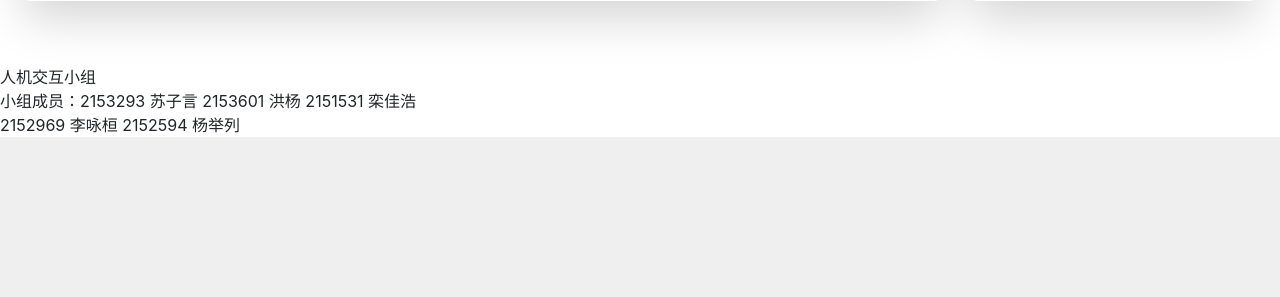
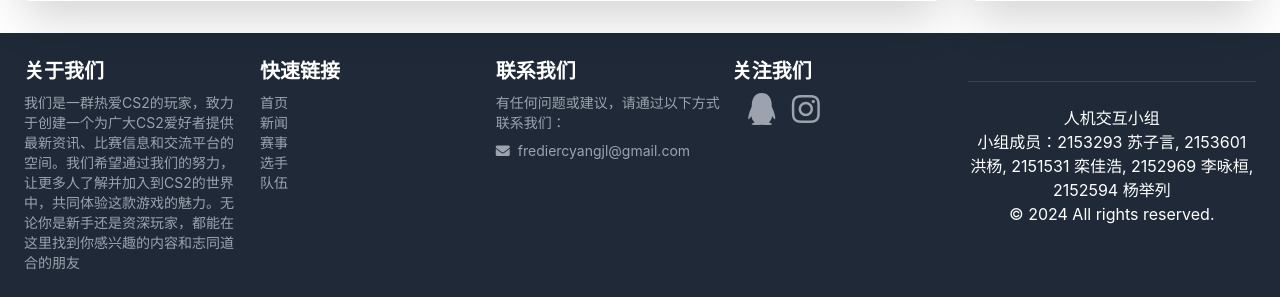
Before and after one commit to down-street/CSINFO, a Django app: page /team_ranking/ in a window 1280 px wide. Shown: the part 1100-1397 px from the top of the page. Before the commit the page ends 1237 px from the top, so only its background shows below. Run offline with Django 5.2, Linux system fonts and the light colour scheme; data comes from the database, SQL or seed files in the repository; both versions use the stored data as it was after the commit; some libraries are stand-ins or nearby versions.

Commit message:
fix bugs

```diff
--- a/cs2_news_app/templates/team_ranking.html
+++ b/cs2_news_app/templates/team_ranking.html
@@ -17,7 +17,7 @@
     <link rel="stylesheet" type="text/css" href="{% static 'css/component/more_matches_btn.css' %}">
     <link rel="stylesheet" type="text/css" href="{% static 'css/component/carousel.css' %}">
     <link rel="stylesheet" type="text/css" href="{% static 'css/cursor_global.css' %}">
-    <link rel="stylesheet" type="text/css" href="{% static 'css/component/team_rank.css' %}">
+    <link rel="stylesheet" type="text/css" href="{% static 'css/team_rank.css' %}">
     <link href="https://maxcdn.bootstrapcdn.com/bootstrap/4.5.2/css/bootstrap.min.css" rel="stylesheet">
     <link rel="stylesheet" type="text/css" href="{% static 'css/team_rank.css' %}">
     <script src="https://ajax.googleapis.com/ajax/libs/jquery/3.5.1/jquery.min.js"></script>
@@ -102,7 +102,8 @@
     <script src="{% static 'js/team_rank.js' %}" type="text/javascript"></script>
     <script type="text/javascript">
     document.addEventListener("DOMContentLoaded", function () {
-        var team = JSON.parse('{{ teamx|safe }}');
+
+        var team = {{ teamx|safe }};
         console.log(team[0].fields.name);
         loadImage('team1', '../static/images/' + team[0].fields.name + '.webp', '../static/images/' + team[0].fields.name + '.svg');
         loadImage('team2', '../static/images/' + team[1].fields.name + '.webp', '../static/images/' + team[1].fields.name + '.svg');
@@ -387,11 +388,49 @@
         </div>
     </div>
 
-    <div id="bottom_block" class="block flex_center_box_v mt-8">
-        <p>人机交互小组</p>
-        <p>小组成员：2153293 苏子言 2153601 洪杨 2151531 栾佳浩</p>
-        <p>2152969 李咏桓 2152594 杨举列</p>
-    </div>
+    <!-- 底栏 -->
+    <footer class="bg-gray-800 text-white py-6">
+        <div class="container mx-auto px-6">
+            <div class="flex flex-wrap justify-between">
+                <!-- 关于我们 -->
+                <div class="w-full md:w-1/4 mb-6 md:mb-0 pr-6">
+                    <h4 class="text-xl font-bold mb-2">关于我们</h4>
+                    <p class="text-gray-400 text-sm">我们是一群热爱CS2的玩家，致力于创建一个为广大CS2爱好者提供最新资讯、比赛信息和交流平台的空间。我们希望通过我们的努力，让更多人了解并加入到CS2的世界中，共同体验这款游戏的魅力。无论你是新手还是资深玩家，都能在这里找到你感兴趣的内容和志同道合的朋友</p>
+                </div>
+                <!-- 快速链接 -->
+                <div class="w-full md:w-1/4 mb-6 md:mb-0">
+                    <h4 class="text-xl font-bold mb-2">快速链接</h4>
+                    <ul class="text-gray-400 text-sm">
+                        <li><a href="{% url 'home' %}" class="hover:text-white">首页</a></li>
+                        <li><a href="{% url 'home' %}all_news" class="hover:text-white">新闻</a></li>
+                        <li><a href="{% url 'home' %}all_matches" class="hover:text-white">赛事</a></li>
+                        <li><a href="{% url 'home' %}player_ranking" class="hover:text-white">选手</a></li>
+                        <li><a href="{% url 'home' %}team_ranking" class="hover:text-white">队伍</a></li>
+                    </ul>
+                </div>
+                <!-- 联系我们 -->
+                <div class="w-full md:w-1/4 mb-6 md:mb-0">
+                    <h4 class="text-xl font-bold mb-2">联系我们</h4>
+                    <p class="text-gray-400 text-sm">有任何问题或建议，请通过以下方式联系我们：</p>
+                    <p class="text-gray-400 text-sm mt-2"><i class="fas fa-envelope mr-2"></i>frediercyangjl@gmail.com</p>
+                </div>
+                <!-- 社交媒体 -->
+                <div class="w-full md:w-1/4 mb-6 md:mb-0">
+                    <h4 class="text-xl font-bold mb-2">关注我们</h4>
+                    <div class="flex space-x-4">
+                        <a href="https://space.bilibili.com/21671570" class="text-gray-400 hover:text-white"><i class="fab fa-bilibili fa-2x"></i></a>
+                        <a href="https://qm.qq.com/q/V6c8E3ADQY" class="text-gray-400 hover:text-white"><i class="fab fa-qq fa-2x"></i></a>
+                        <a href="https://www.instagram.com/frederic_yjl?igsh=bjNiZDk5c3N2cng3&utm_source=qr" class="text-gray-400 hover:text-white"><i class="fab fa-instagram fa-2x"></i></a>
+                    </div>
+                </div>
+            </div>
+            <div class="mt-6 border-t border-gray-700 pt-4 text-center">
+                <p>人机交互小组</p>
+                <p>小组成员：2153293 苏子言, 2153601 洪杨, 2151531 栾佳浩, 2152969 李咏桓, 2152594 杨举列</p>
+                <p>&copy; 2024 All rights reserved.</p>
+            </div>
+        </div>
+    </footer>
 </body>
 
 </html>
--- a/cs2_news_app/views.py
+++ b/cs2_news_app/views.py
@@ -7,6 +7,7 @@ from django.shortcuts import render
 from .models import News, Match,Team,Player
 from django.core import serializers
 from django.db.models import Q
+import re
 def index(request):
     news_ids = range(1, 7)  # Adjust numbers as necessary
     news_items = News.objects.filter(id__in=news_ids)
@@ -68,6 +69,27 @@ def all_news(request):
 
     return render(request, 'all_news.html', {'all_news': all_news, 'dates': dates})
 
+def escape_control_characters(json_string):
+    # 定义一个替换函数，将非法字符替换为合法的转义字符
+    def replace_match(match):
+        char = match.group(0)
+        # 转义特定控制字符
+        if char == '\b':
+            return '\\b'
+        elif char == '\f':
+            return '\\f'
+        elif char == '\n':
+            return '\\n'
+        elif char == '\r':
+            return '\\r'
+        elif char == '\t':
+            return '\\t'
+        else:
+            # 使用 Unicode 转义序列
+            return '\\u{0:04x}'.format(ord(char))
+
+    # 匹配所有控制字符
+    return re.sub(r'[\x00-\x1F\x7F]', replace_match, json_string)
 
 def team_ranking(request):
     news_1 = News.objects.filter(id=1).first()
@@ -87,6 +109,12 @@ def team_ranking(request):
 
         ret_players.append(team_players)
     team_s=serializers.serialize('json',team)
+    team_s= escape_control_characters(team_s)
+    try:
+        team_data = json.loads(team_s)
+        print("Parsed JSON data:", team_data)
+    except json.JSONDecodeError as e:
+        print("JSON decode error:", e)
     return render(request, 'team_ranking.html', { 'news_1': news_1,'news_2': news_2,'news_3': news_3,'news_4': news_4,'players':ret_players,'team':team,'teamlft':teamc,'teamx':team_s})
 
 def player_ranking(request):
```
Also changed, not shown: cs2_news_app/templates/player_detail.html (+38 -20 lines), db.sqlite3.
